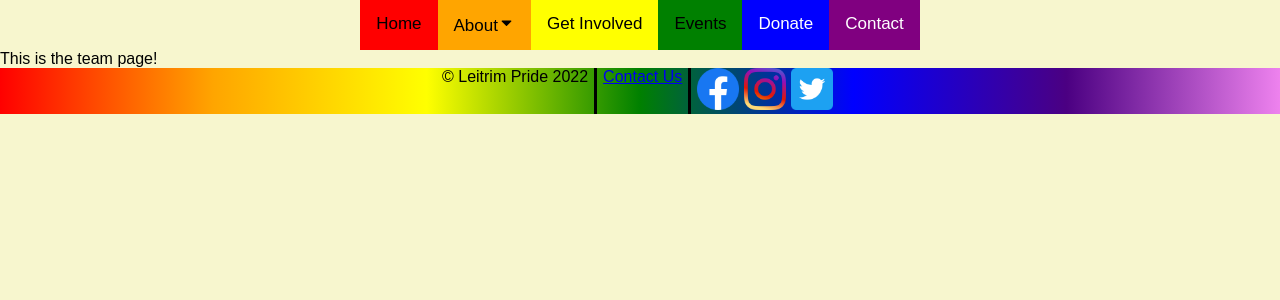
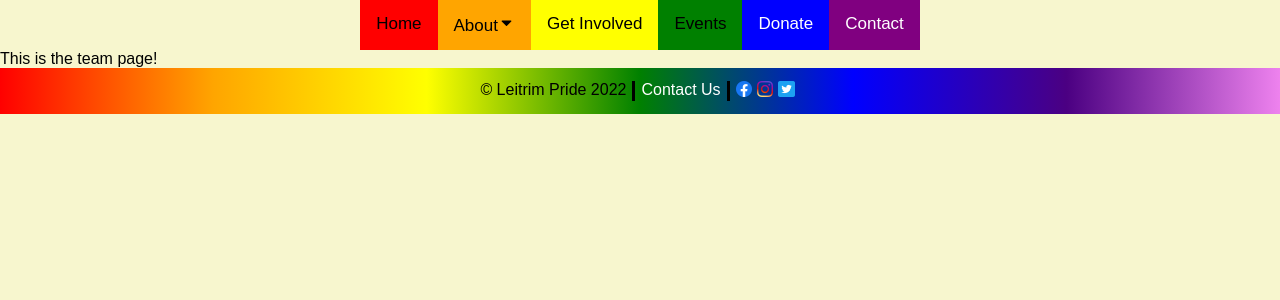
Before and after one commit to Jacobs1986/leitrim-pride, a React (Create React App) app: page /team in a window 1280 px wide. Shown: the top 300 px of the page. Built offline with nearby package versions, Linux system fonts and the light colour scheme; the HTML template or start-up script is replaced by a standard one.

Commit message:
Finished adjusting the size for the icons

```diff
--- a/src/components/footer/footer.css
+++ b/src/components/footer/footer.css
@@ -2,6 +2,13 @@
 footer {
     text-align: center;
     background-image: linear-gradient(to right, red, orange, yellow, green, blue, indigo, violet);
+    padding: 13px 0px;
+}
+
+/* Footer contact link */
+.footerContactDiv a {
+    text-decoration: none;
+    color: white;
 }
 
 /* Footer Icons */
@@ -37,6 +44,22 @@ footer {
     /* Footer Icon */
     .footerIcon {
         margin: 0px;
-        width: 11%;
+        width: 9%;
     }
 }
+
+/* Medium screen break */
+@media screen and (min-width: 768px) {
+    /* Footer icons */
+    .footerIcon {
+        width: 7%;
+    }
+}
+
+/* Medium screen break */
+@media screen and (min-width: 992px) {
+    /* Footer icons */
+    .footerIcon {
+        width: 5%;
+    }
+}
```
